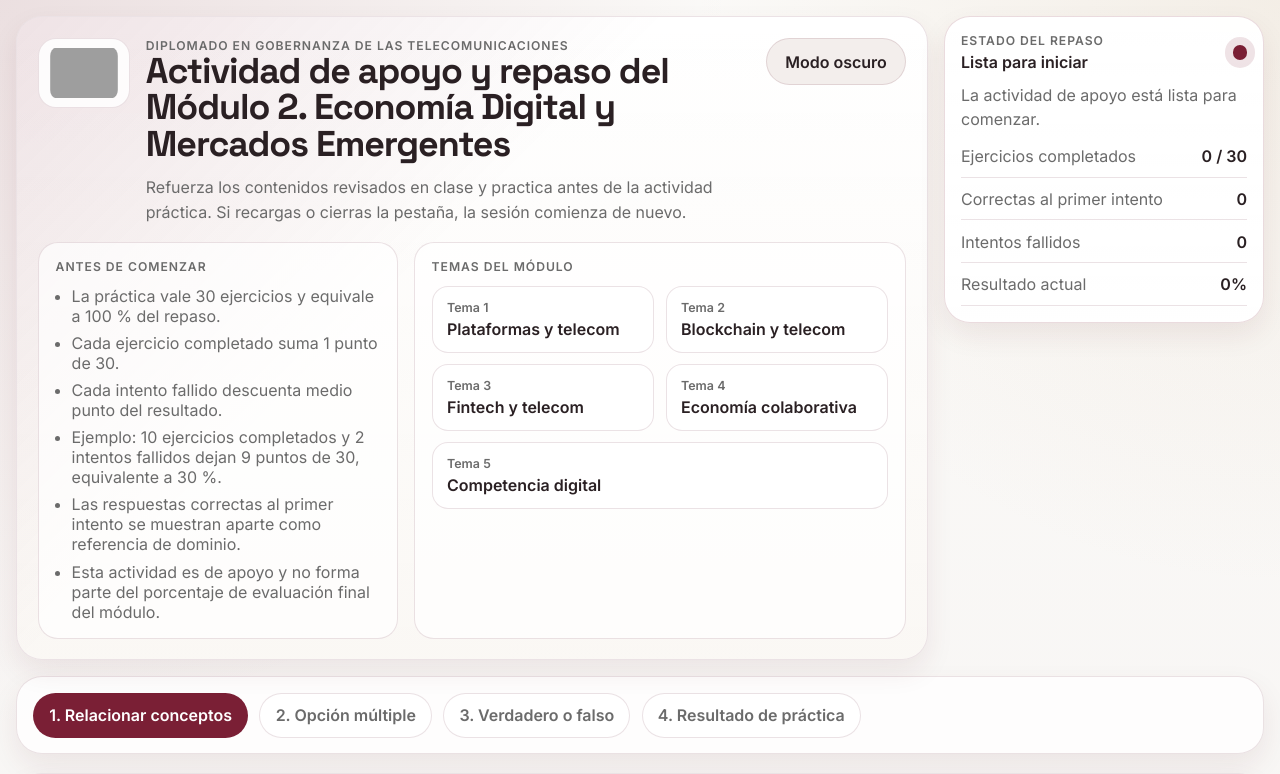
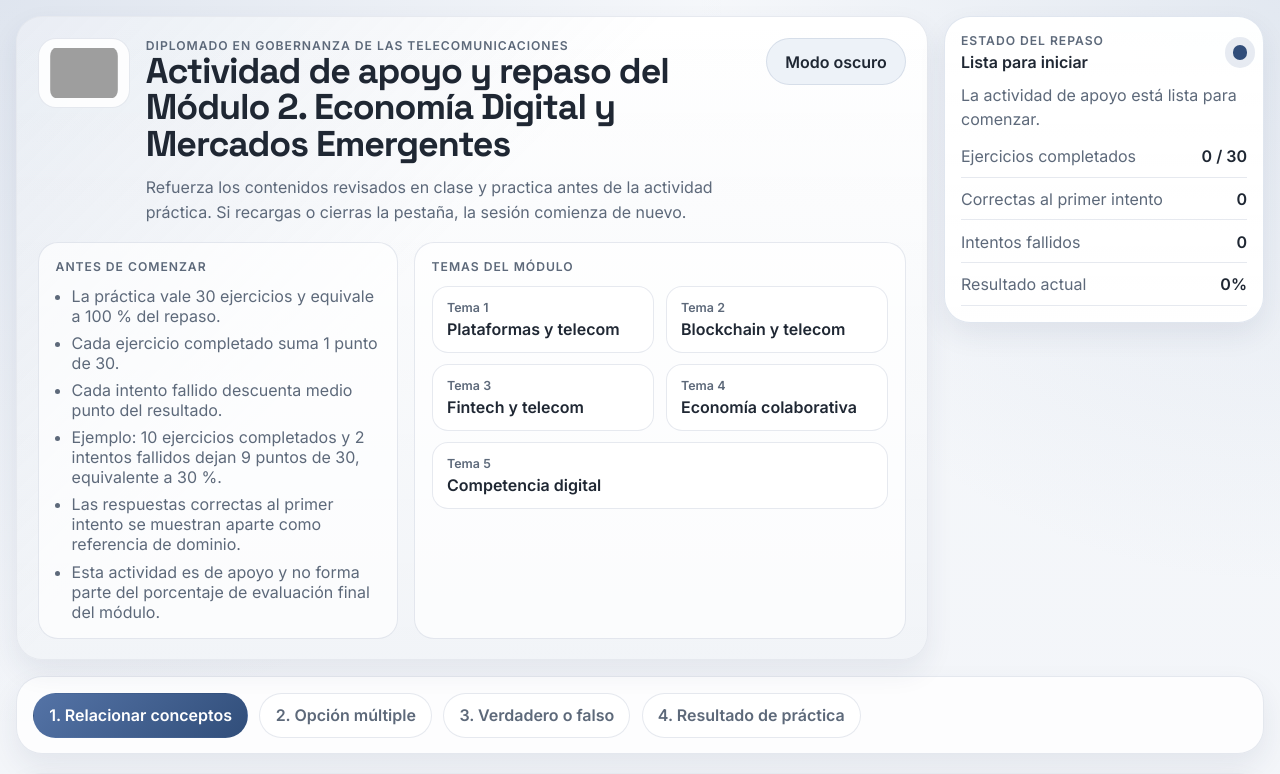
Before and after one commit to raulmormen75/evaluacion-modulo-2-infotec, a React (Vite) app: page / in a window 1280 px wide. Shown: the top 774 px of the page. Built offline with nearby package versions, Linux system fonts and the light colour scheme; grey boxes are pictures that could not be loaded.

Commit message:
Ajusta acentos frios para mejor contraste

```diff
--- a/src/styles/global.css
+++ b/src/styles/global.css
@@ -1,31 +1,31 @@
 :root {
-  --ifr-blue-1: #7a1f35;
-  --ifr-blue-2: #5e1628;
-  --ifr-blue-3: #7a1f35;
-  --ifr-green: #c6a57a;
+  --ifr-blue-1: #314e7a;
+  --ifr-blue-2: #223655;
+  --ifr-blue-3: #5473a6;
+  --ifr-green: #7d97bb;
   --white: #ffffff;
-  --bg: #f3f0ef;
-  --bg-soft: #fbfaf8;
+  --bg: #eef1f6;
+  --bg-soft: #f6f8fb;
   --surface: rgba(255, 255, 255, 0.96);
   --surface-strong: #ffffff;
-  --surface-muted: #f3eeec;
-  --surface-deep: #e8dfdb;
-  --text: #2a2023;
-  --text-soft: #6b6b6b;
-  --line: rgba(94, 22, 40, 0.12);
-  --line-strong: rgba(94, 22, 40, 0.22);
+  --surface-muted: #edf2f8;
+  --surface-deep: #dde6f1;
+  --text: #1f2733;
+  --text-soft: #5d697a;
+  --line: rgba(49, 78, 122, 0.12);
+  --line-strong: rgba(49, 78, 122, 0.22);
   --accent: var(--ifr-green);
-  --accent-strong: #5e1628;
-  --accent-soft: rgba(198, 165, 122, 0.18);
-  --info-soft: rgba(122, 31, 53, 0.1);
-  --warning: #c6a57a;
-  --warning-soft: rgba(198, 165, 122, 0.2);
-  --danger: #5e1628;
-  --danger-soft: rgba(94, 22, 40, 0.16);
-  --success: #7a1f35;
-  --success-soft: rgba(122, 31, 53, 0.12);
-  --shadow-sm: 0 12px 28px rgba(94, 22, 40, 0.08);
-  --shadow-md: 0 18px 40px rgba(94, 22, 40, 0.12);
+  --accent-strong: #2a4269;
+  --accent-soft: rgba(125, 151, 187, 0.18);
+  --info-soft: rgba(84, 115, 166, 0.12);
+  --warning: #86a0c2;
+  --warning-soft: rgba(134, 160, 194, 0.18);
+  --danger: #4f6594;
+  --danger-soft: rgba(79, 101, 148, 0.14);
+  --success: #356b80;
+  --success-soft: rgba(53, 107, 128, 0.14);
+  --shadow-sm: 0 12px 28px rgba(34, 54, 85, 0.08);
+  --shadow-md: 0 18px 40px rgba(34, 54, 85, 0.12);
   --radius-xl: 26px;
   --radius-lg: 20px;
   --radius-md: 16px;
@@ -33,22 +33,22 @@
 }
 
 :root[data-theme='dark'] {
-  --bg: #1a1115;
-  --bg-soft: #26171d;
-  --surface: rgba(40, 23, 29, 0.94);
-  --surface-strong: #331f25;
-  --surface-muted: #422830;
-  --surface-deep: #553540;
-  --text: #fffaf7;
-  --text-soft: #d7c7c0;
-  --line: rgba(230, 230, 230, 0.12);
-  --line-strong: rgba(230, 230, 230, 0.2);
-  --info-soft: rgba(198, 165, 122, 0.16);
-  --warning-soft: rgba(198, 165, 122, 0.22);
-  --danger-soft: rgba(122, 31, 53, 0.3);
-  --success-soft: rgba(198, 165, 122, 0.18);
-  --shadow-sm: 0 16px 32px rgba(10, 4, 6, 0.34);
-  --shadow-md: 0 20px 46px rgba(10, 4, 6, 0.42);
+  --bg: #0f1622;
+  --bg-soft: #151f2e;
+  --surface: rgba(24, 35, 51, 0.94);
+  --surface-strong: #1d2a3d;
+  --surface-muted: #24344a;
+  --surface-deep: #2d4360;
+  --text: #f8fbff;
+  --text-soft: #cad6e8;
+  --line: rgba(198, 217, 241, 0.14);
+  --line-strong: rgba(198, 217, 241, 0.22);
+  --info-soft: rgba(84, 115, 166, 0.22);
+  --warning-soft: rgba(134, 160, 194, 0.24);
+  --danger-soft: rgba(111, 132, 187, 0.24);
+  --success-soft: rgba(88, 148, 170, 0.22);
+  --shadow-sm: 0 16px 32px rgba(5, 9, 15, 0.35);
+  --shadow-md: 0 20px 46px rgba(5, 9, 15, 0.46);
 }
 
 * {
@@ -66,8 +66,8 @@ body {
   font-family: 'Inter', sans-serif;
   color: var(--text);
   background:
-    radial-gradient(circle at top left, rgba(122, 31, 53, 0.12), transparent 30%),
-    radial-gradient(circle at top right, rgba(198, 165, 122, 0.14), transparent 24%),
+    radial-gradient(circle at top left, rgba(84, 115, 166, 0.14), transparent 30%),
+    radial-gradient(circle at top right, rgba(125, 151, 187, 0.16), transparent 24%),
     linear-gradient(180deg, var(--bg-soft), var(--bg));
 }
 
@@ -97,7 +97,7 @@ button:focus-visible,
 a:focus-visible,
 input:focus-visible,
 .swipe-card:focus-visible {
-  outline: 3px solid rgba(198, 165, 122, 0.42);
+  outline: 3px solid rgba(125, 151, 187, 0.42);
   outline-offset: 3px;
 }
 
@@ -187,8 +187,8 @@ h4 {
   position: absolute;
   inset: 0;
   background:
-    linear-gradient(135deg, rgba(122, 31, 53, 0.12), transparent 42%),
-    linear-gradient(180deg, transparent, rgba(198, 165, 122, 0.08));
+    linear-gradient(135deg, rgba(84, 115, 166, 0.12), transparent 42%),
+    linear-gradient(180deg, transparent, rgba(125, 151, 187, 0.1));
   pointer-events: none;
 }
 
@@ -217,7 +217,7 @@ h4 {
   padding: 0.55rem 0.7rem;
   background: rgba(255, 255, 255, 0.86);
   border-radius: 18px;
-  border: 1px solid rgba(94, 22, 40, 0.12);
+  border: 1px solid rgba(49, 78, 122, 0.12);
 }
 
 :root[data-theme='dark'] .brand-logo {
@@ -261,7 +261,7 @@ h4 {
 .action-button {
   background: linear-gradient(135deg, var(--ifr-blue-3), var(--ifr-blue-1));
   color: var(--white);
-  box-shadow: 0 10px 22px rgba(94, 22, 40, 0.18);
+  box-shadow: 0 10px 22px rgba(34, 54, 85, 0.2);
 }
 
 .ghost-button,
@@ -378,7 +378,7 @@ h4 {
 .strip-item.done {
   background: var(--success-soft);
   color: var(--success);
-  border-color: rgba(122, 31, 53, 0.22);
+  border-color: rgba(53, 107, 128, 0.24);
 }
 
 .activity-strip-disabled {
@@ -399,7 +399,7 @@ h4 {
 }
 
 .section-card.section-completed {
-  border-color: rgba(122, 31, 53, 0.18);
+  border-color: rgba(53, 107, 128, 0.2);
 }
 
 .section-header {
@@ -519,7 +519,7 @@ h4 {
   padding: 1rem 1.05rem;
   border-radius: var(--radius-lg);
   background: linear-gradient(180deg, var(--danger-soft), var(--surface-muted));
-  border: 1px solid rgba(180, 35, 24, 0.18);
+  border: 1px solid rgba(79, 101, 148, 0.2);
 }
 
 .security-message {
@@ -608,7 +608,7 @@ h4 {
 }
 
 .match-button.is-matched {
-  border-color: rgba(122, 31, 53, 0.22);
+  border-color: rgba(53, 107, 128, 0.24);
   background: var(--success-soft);
   color: var(--success);
 }
@@ -722,7 +722,7 @@ h4 {
   padding: 1rem 1.05rem;
   border-radius: var(--radius-lg);
   border: 1px solid var(--line);
-  background: linear-gradient(135deg, var(--info-soft), rgba(198, 165, 122, 0.12));
+  background: linear-gradient(135deg, var(--info-soft), rgba(125, 151, 187, 0.12));
 }
 
 .score-rule {
@@ -781,11 +781,11 @@ h4 {
 }
 
 .performance-success {
-  background: linear-gradient(135deg, var(--success-soft), rgba(198, 165, 122, 0.12));
+  background: linear-gradient(135deg, var(--success-soft), rgba(125, 151, 187, 0.12));
 }
 
 .performance-progress {
-  background: linear-gradient(135deg, var(--warning-soft), rgba(198, 165, 122, 0.08));
+  background: linear-gradient(135deg, var(--warning-soft), rgba(125, 151, 187, 0.08));
 }
 
 .performance-support {
@@ -877,9 +877,9 @@ h4 {
   min-height: 700px;
   padding: 48px;
   border-radius: 36px;
-  border: 1px solid rgba(94, 22, 40, 0.14);
+  border: 1px solid rgba(49, 78, 122, 0.14);
   background: #ffffff;
-  color: #2a2023;
+  color: #1f2733;
 }
 
 .evidence-header {
@@ -887,14 +887,14 @@ h4 {
   gap: 28px;
   align-items: center;
   padding-bottom: 32px;
-  border-bottom: 2px solid rgba(122, 31, 53, 0.18);
+  border-bottom: 2px solid rgba(84, 115, 166, 0.18);
 }
 
 .evidence-header p,
 .evidence-footer p,
 .evidence-label {
   margin: 0;
-  color: #6b6b6b;
+  color: #5d697a;
 }
 
 .evidence-header h2 {
@@ -931,13 +931,13 @@ h4 {
 .evidence-metrics article {
   padding: 24px;
   border-radius: 24px;
-  border: 1px solid rgba(94, 22, 40, 0.12);
-  background: #f7f3f1;
+  border: 1px solid rgba(49, 78, 122, 0.12);
+  background: #f3f7fb;
 }
 
 .evidence-metrics span {
   display: block;
-  color: #6b6b6b;
+  color: #5d697a;
 }
 
 .evidence-metrics strong {
@@ -952,15 +952,15 @@ h4 {
   gap: 10px;
   padding: 24px;
   border-radius: 24px;
-  border: 1px solid rgba(94, 22, 40, 0.12);
+  border: 1px solid rgba(49, 78, 122, 0.12);
 }
 
 .evidence-note-success {
-  background: rgba(122, 31, 53, 0.08);
+  background: rgba(53, 107, 128, 0.12);
 }
 
 .evidence-note-progress {
-  background: rgba(198, 165, 122, 0.18);
+  background: rgba(125, 151, 187, 0.18);
 }
 
 .evidence-note-support {
@@ -970,7 +970,7 @@ h4 {
 .evidence-note p,
 .evidence-note span {
   margin: 0;
-  color: #6b6b6b;
+  color: #5d697a;
 }
 
 .evidence-note strong {
@@ -982,7 +982,7 @@ h4 {
   justify-content: space-between;
   gap: 1rem;
   padding-top: 18px;
-  border-top: 2px solid rgba(122, 31, 53, 0.14);
+  border-top: 2px solid rgba(84, 115, 166, 0.14);
 }
 
 .status-capsule {
@@ -1009,7 +1009,7 @@ h4 {
   height: 0.9rem;
   border-radius: 999px;
   background: var(--ifr-blue-1);
-  box-shadow: 0 0 0 8px rgba(122, 31, 53, 0.12);
+  box-shadow: 0 0 0 8px rgba(84, 115, 166, 0.14);
   flex: 0 0 auto;
 }
 
@@ -1026,11 +1026,11 @@ h4 {
 }
 
 .status-ready {
-  border-color: rgba(122, 31, 53, 0.16);
+  border-color: rgba(84, 115, 166, 0.18);
 }
 
 .status-progress {
-  border-color: rgba(198, 165, 122, 0.32);
+  border-color: rgba(125, 151, 187, 0.32);
 }
 
 .status-progress .status-indicator {
@@ -1038,16 +1038,16 @@ h4 {
 }
 
 .status-success {
-  border-color: rgba(122, 31, 53, 0.22);
+  border-color: rgba(53, 107, 128, 0.22);
 }
 
 .status-success .status-indicator {
   background: var(--success);
-  box-shadow: 0 0 0 8px rgba(122, 31, 53, 0.12);
+  box-shadow: 0 0 0 8px rgba(53, 107, 128, 0.14);
 }
 
 .status-blocked {
-  background: linear-gradient(180deg, rgba(94, 22, 40, 0.96), rgba(122, 31, 53, 0.98));
+  background: linear-gradient(180deg, rgba(34, 54, 85, 0.96), rgba(49, 78, 122, 0.98));
   border-color: transparent;
   color: #fff8f7;
 }
```
